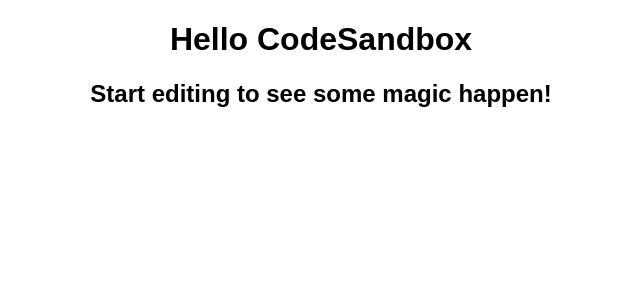
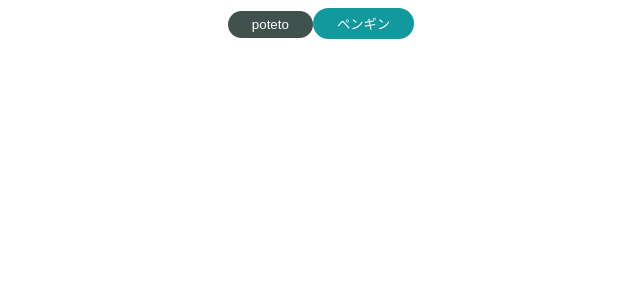
Before and after one commit to pen0914/Atomic-Design, a React (Create React App) app: page / in a window 1280 px wide. Shown: the top 300 px of the page, without its empty margins (319-959 px from the left). Built offline with nearby package versions, Linux system fonts and the light colour scheme.

Commit message:
buttonの作製

```diff
--- a/src/App.js
+++ b/src/App.js
@@ -1,10 +1,12 @@
+import { PrimaryButton } from "./components/atoms/button/PrimaryButtons";
+import { SecondaryButton } from "./components/atoms/button/SecondaryButton";
 import "./styles.css";
 
 export default function App() {
   return (
     <div className="App">
-      <h1>Hello CodeSandbox</h1>
-      <h2>Start editing to see some magic happen!</h2>
+      <PrimaryButton>poteto</PrimaryButton>
+      <SecondaryButton>ペンギン</SecondaryButton>
     </div>
   );
 }
--- /dev/null
+++ b/src/components/atoms/button/BaseButton.jsx
@@ -0,0 +1,13 @@
+import styled from "styled-components";
+
+export const BaseButton = styled.button`
+  color: #fff;
+  padding: 6px 24px;
+  border: none;
+  border-radius: 9999px;
+  outline: none;
+  &hover {
+    cursor: pointer;
+    opacity: 0.8;
+  }
+`;
--- /dev/null
+++ b/src/components/atoms/button/PrimaryButtons.jsx
@@ -0,0 +1,11 @@
+import styled from "styled-components";
+import { BaseButton } from "./BaseButton";
+
+export const PrimaryButton = (props) => {
+  const { children } = props;
+  return <SButton>{children}</SButton>;
+};
+
+const SButton = styled(BaseButton)`
+  background-color: #40514e;
+`;
--- /dev/null
+++ b/src/components/atoms/button/SecondaryButton.jsx
@@ -0,0 +1,11 @@
+import styled from "styled-components";
+import { BaseButton } from "./BaseButton";
+
+export const SecondaryButton = (props) => {
+  const { children } = props;
+  return <SButton>{children}</SButton>;
+};
+
+const SButton = styled(BaseButton)`
+  background-color: #11999e;
+`;
```
Also changed, not shown: package.json (+3 -6 lines).
